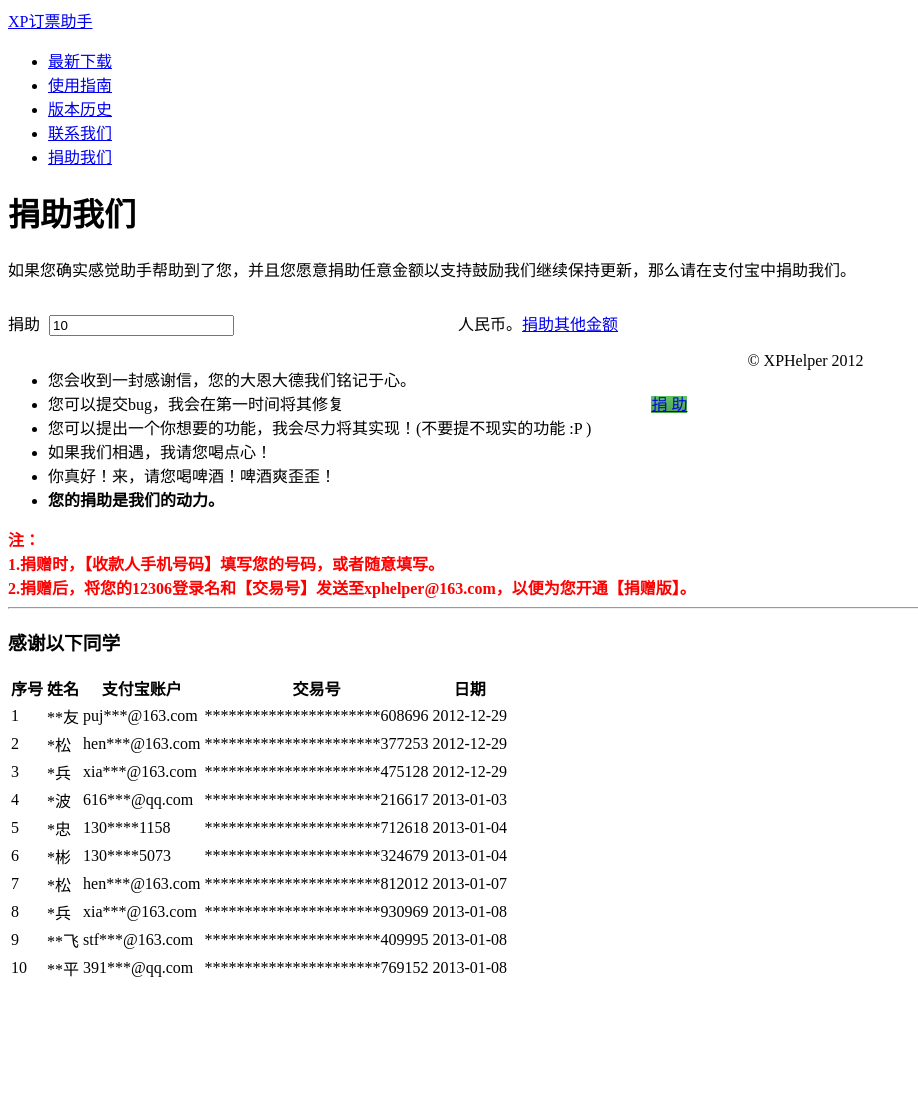
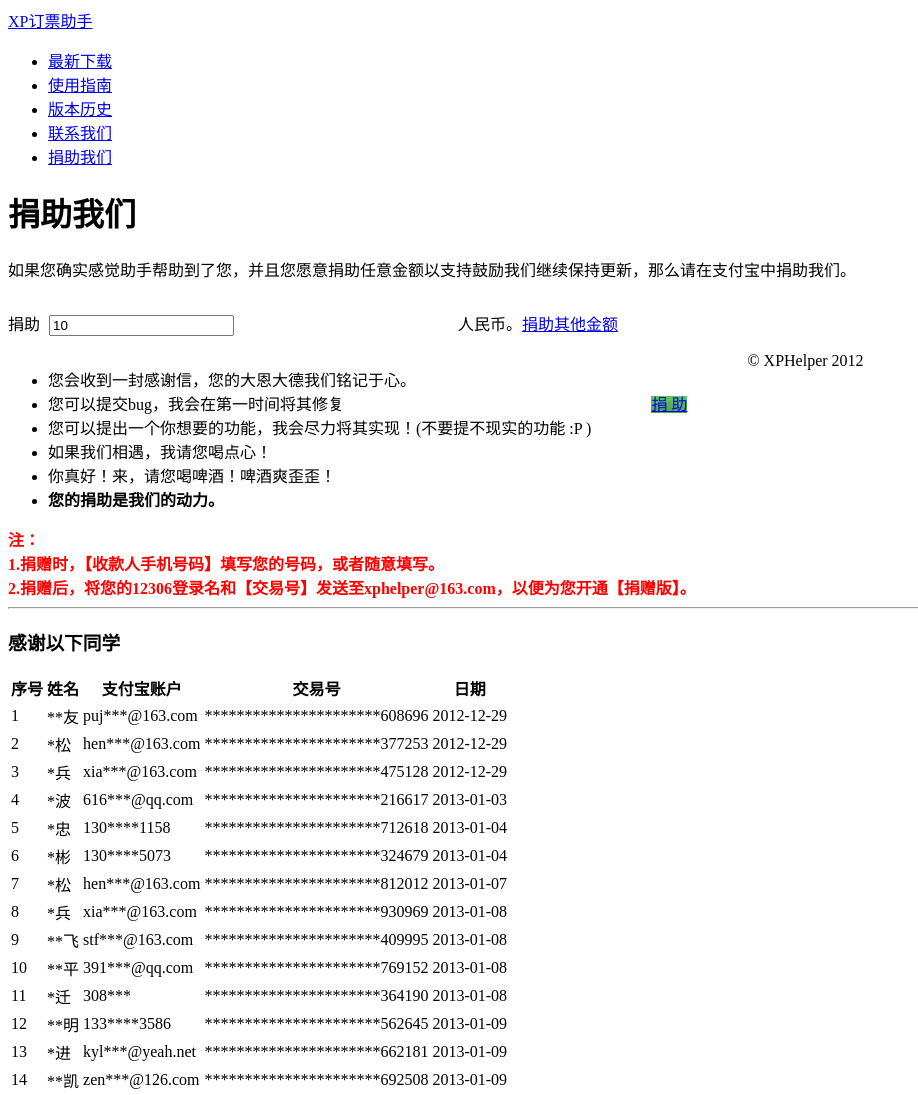
Before and after one commit to xphelper/xphelper.github.com, a Jekyll site: the page built from donate.html, in a window 1280 px wide. Shown: the whole page, without its empty margins (0-918 px from the left). Built offline with Jekyll 4.4.1, drawn with Linux system fonts in a browser that asks for light colours; nearby versions of some CDN libraries; library files that are not in the unit come from our copies; Markdown is read by kramdown in place of the engine named in the settings; comment, search, counter and statistics services are not loaded; before the commit the page ends 983 px from its top, so only the background shows below that.

Commit message:
add new donate

```diff
--- a/donate.html
+++ b/donate.html
@@ -96,6 +96,10 @@ weight: 5
 <tr><td>8</td><td>*兵</td><td>xia***@163.com</td><td>**********************930969</td><td>2013-01-08</td></tr>
 <tr><td>9</td><td>**飞</td><td>stf***@163.com</td><td>**********************409995</td><td>2013-01-08</td></tr>
 <tr><td>10</td><td>**平</td><td>391***@qq.com</td><td>**********************769152</td><td>2013-01-08</td></tr>
+<tr><td>11</td><td>*迁</td><td>308***</td><td>**********************364190</td><td>2013-01-08</td></tr>
+<tr><td>12</td><td>**明</td><td>133****3586</td><td>**********************562645</td><td>2013-01-09</td></tr>
+<tr><td>13</td><td>*进</td><td>kyl***@yeah.net</td><td>**********************662181</td><td>2013-01-09</td></tr>
+<tr><td>14</td><td>**凯</td><td>zen***@126.com</td><td>**********************692508</td><td>2013-01-09</td></tr>
 </table>
 </div>
 <form id="formOther" action="https://shenghuo.alipay.com/send/payment/fill.htm" method="post" target="_blank">
```
Also changed, not shown: download.md (+3 -3 lines), info.html (+1 -1 lines), version.md (+6 -0 lines).
